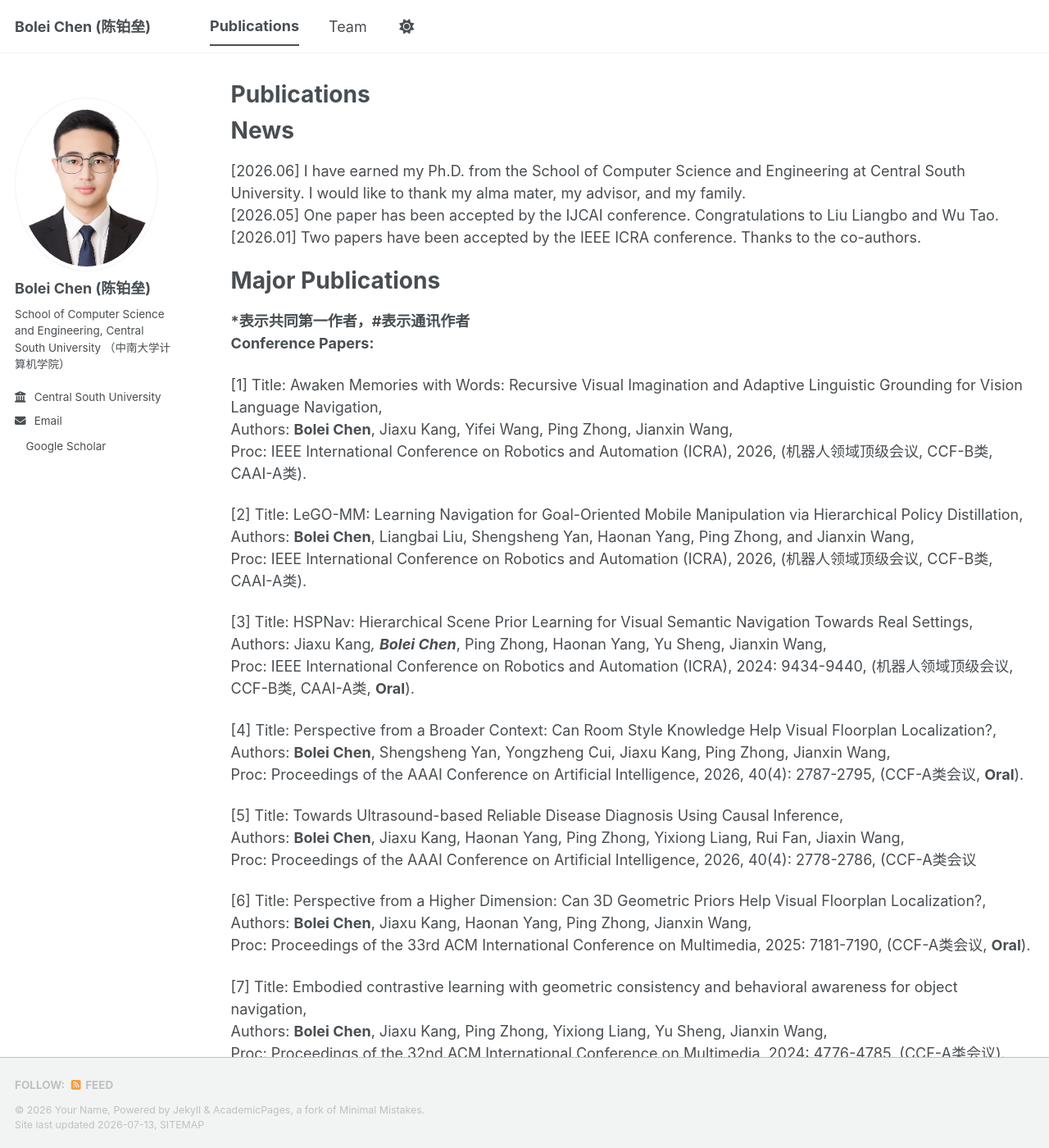
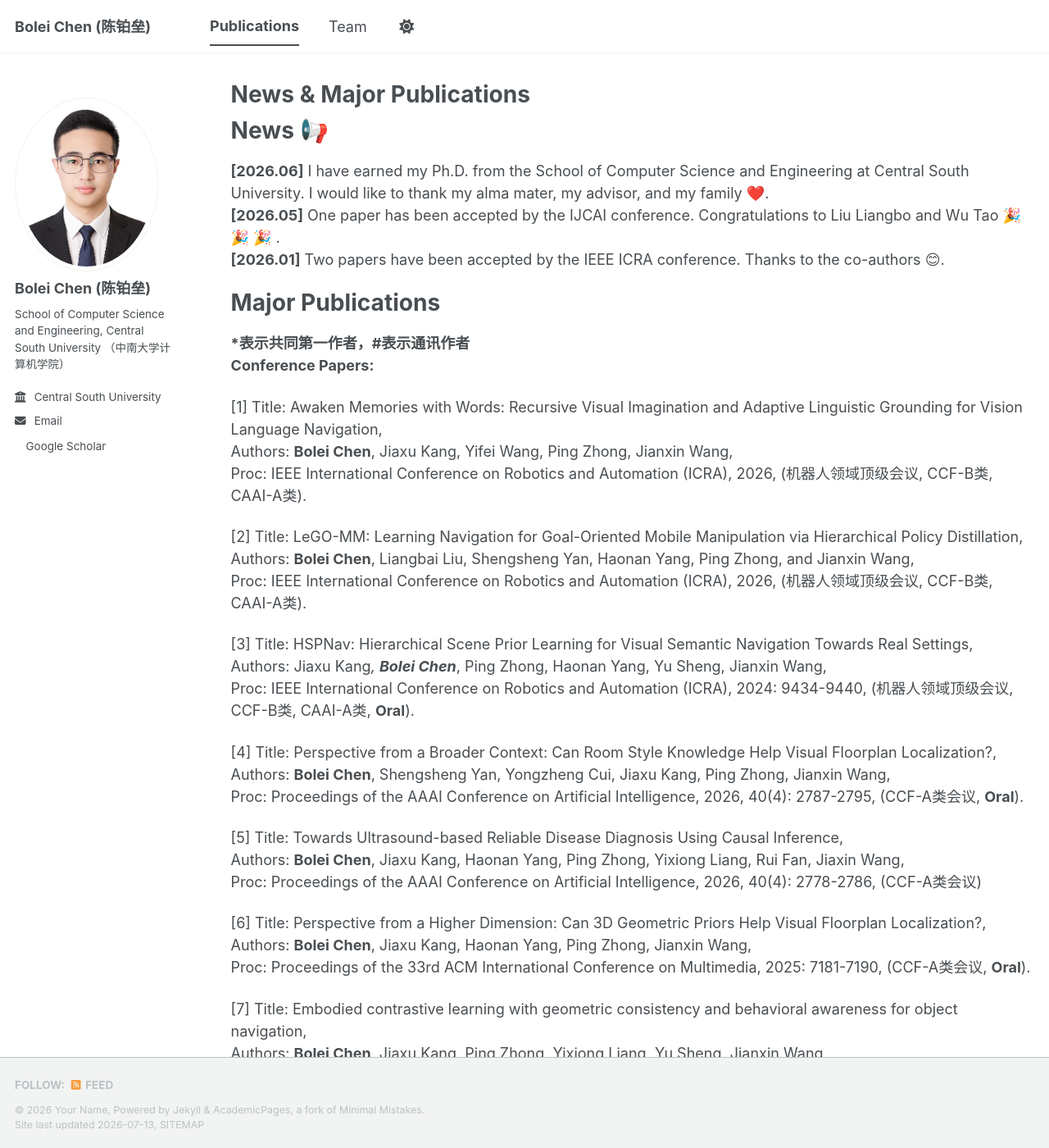
Before and after one commit to BoLeiChen/boleichen.github.io, a Jekyll site: the page built from _pages/cv.md, in a window 1280 px wide and 1400 px high. Shown: the whole window at 82% size. Built offline with Jekyll 4.4.1, drawn with Linux system fonts in a browser that asks for light colours; emoji names are drawn with the system emoji font; a style sheet for code colours, icons or effects is not loaded; some of the changed text lies outside the part shown.

Commit message:
Update cv.md

```diff
--- a/_pages/cv.md
+++ b/_pages/cv.md
@@ -1,17 +1,17 @@
 ---
 layout: archive
-title: "Publications"
+title: "News & Major Publications"
 permalink: /cv/
 author_profile: true
 redirect_from:
   - /resume
 ---
 
-News
+News :loudspeaker:
 ======
-[2026.06] I have earned my Ph.D. from the School of Computer Science and Engineering at Central South University. I would like to thank my alma mater, my advisor, and my family.
-<br>[2026.05] One paper has been accepted by the IJCAI conference. Congratulations to Liu Liangbo and Wu Tao.
-<br>[2026.01] Two papers have been accepted by the IEEE ICRA conference. Thanks to the co-authors.
+**[2026.06]** I have earned my Ph.D. from the School of Computer Science and Engineering at Central South University. I would like to thank my alma mater, my advisor, and my family :heart:.
+<br>**[2026.05]** One paper has been accepted by the IJCAI conference. Congratulations to Liu Liangbo and Wu Tao :tada: :tada: :tada: .
+<br>**[2026.01]** Two papers have been accepted by the IEEE ICRA conference. Thanks to the co-authors :blush:.
 
 Major Publications
 ======
@@ -36,7 +36,7 @@ Major Publications
 
 [5] Title: Towards Ultrasound-based Reliable Disease Diagnosis Using Causal Inference,
 <br>Authors: **Bolei Chen**, Jiaxu Kang, Haonan Yang, Ping Zhong, Yixiong Liang, Rui Fan, Jiaxin Wang,
-<br>Proc: Proceedings of the AAAI Conference on Artificial Intelligence, 2026, 40(4): 2778-2786, (CCF-A类会议
+<br>Proc: Proceedings of the AAAI Conference on Artificial Intelligence, 2026, 40(4): 2778-2786, (CCF-A类会议)
 
 [6] Title: Perspective from a Higher Dimension: Can 3D Geometric Priors Help Visual Floorplan Localization?,
 <br>Authors: **Bolei Chen**, Jiaxu Kang, Haonan Yang, Ping Zhong, Jianxin Wang,
```
Also changed, not shown: other parts of _pages/cv.md (+0 -12 lines).
